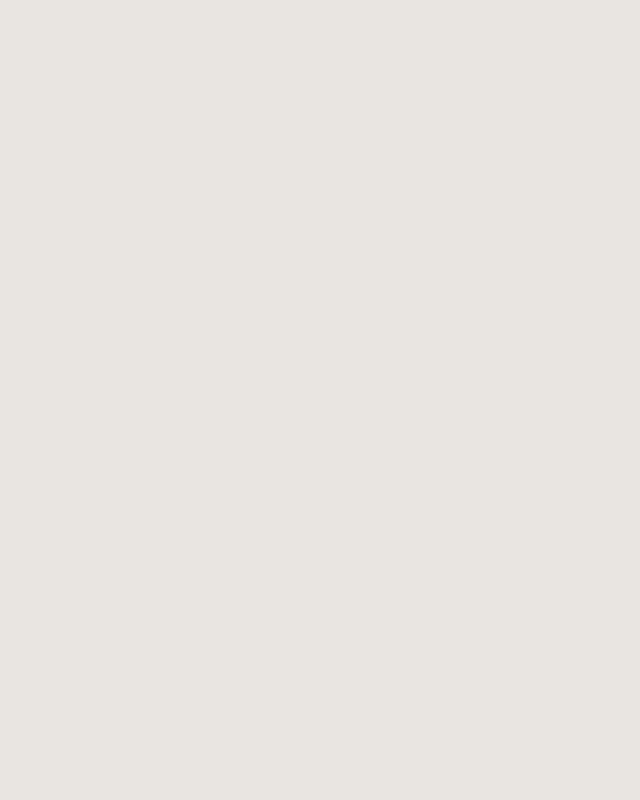
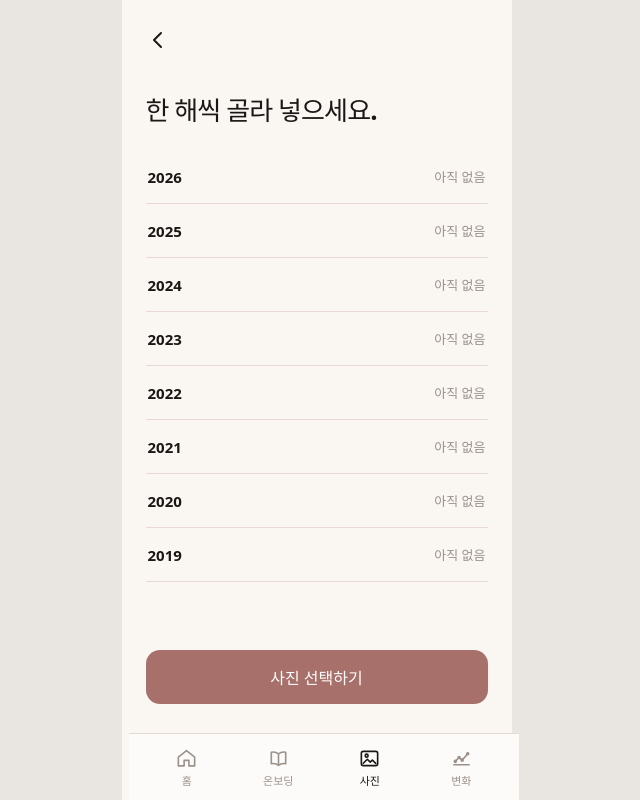
Before and after one commit to leewayj/PRIDE_a, a React (Vite) app: page /photos/years in a window 1280 px wide. Before the commit this address had no page. Shown: the whole page, without its empty margins (316-956 px from the left). Built offline with nearby package versions, Linux system fonts and the light colour scheme.

Commit message:
feat: add yearly photo status page

```diff
--- a/src/App.jsx
+++ b/src/App.jsx
@@ -1,9 +1,11 @@
 import { BrowserRouter, Route, Routes } from 'react-router-dom'
 import OnboardingLayout from './layouts/OnboardingLayout.jsx'
+import PhotosLayout from './layouts/PhotosLayout.jsx'
 import ChangesPage from './pages/ChangesPage.jsx'
 import CheckInPage from './pages/CheckInPage.jsx'
 import HomePage from './pages/HomePage.jsx'
 import PhotosPage from './pages/PhotosPage.jsx'
+import PhotoYearsPage from './pages/PhotoYearsPage.jsx'
 import ProfilePage from './pages/ProfilePage.jsx'
 import OnboardingCompletePage from './pages/onboarding/OnboardingCompletePage.jsx'
 import OnboardingGuidePage from './pages/onboarding/OnboardingGuidePage.jsx'
@@ -17,7 +19,10 @@ function App() {
       <Routes>
         <Route path="/" element={<HomePage />} />
         <Route path="/check-in" element={<CheckInPage />} />
-        <Route path="/photos" element={<PhotosPage />} />
+        <Route path="/photos" element={<PhotosLayout />}>
+          <Route index element={<PhotosPage />} />
+          <Route path="years" element={<PhotoYearsPage />} />
+        </Route>
         <Route path="/changes" element={<ChangesPage />} />
         <Route path="/profile" element={<ProfilePage />} />
         <Route path="/onboarding" element={<OnboardingLayout />}>
--- /dev/null
+++ b/src/layouts/PhotosLayout.jsx
@@ -0,0 +1,14 @@
+import { Outlet } from 'react-router-dom'
+import BottomNavigation from '../components/navigation/BottomNavigation.jsx'
+import '../styles/photos.css'
+
+function PhotosLayout() {
+  return (
+    <main className="app-shell photos-layout">
+      <Outlet />
+      <BottomNavigation />
+    </main>
+  )
+}
+
+export default PhotosLayout
--- /dev/null
+++ b/src/pages/PhotoYearsPage.jsx
@@ -0,0 +1,45 @@
+import { useNavigate } from 'react-router-dom'
+import ActionButton from '../components/ui/ActionButton.jsx'
+
+function BackIcon() {
+  return (
+    <svg viewBox="0 0 24 24" aria-hidden="true">
+      <path d="m15 5-7 7 7 7" />
+    </svg>
+  )
+}
+
+function PhotoYearsPage() {
+  const navigate = useNavigate()
+  const currentYear = new Date().getFullYear()
+  const years = Array.from({ length: 8 }, (_, index) => currentYear - index)
+
+  return (
+    <section className="photo-years-page">
+      <header className="photo-years-page__header">
+        <button type="button" onClick={() => navigate(-1)} aria-label="이전 화면으로 돌아가기">
+          <BackIcon />
+        </button>
+      </header>
+
+      <div className="photo-years-page__intro">
+        <h1>한 해씩 골라 넣으세요.</h1>
+      </div>
+
+      <ul className="photo-years-page__list" aria-label="연도별 사진 현황">
+        {years.map((year) => (
+          <li key={year}>
+            <span>{year}</span>
+            <span className="photo-years-page__empty">아직 없음</span>
+          </li>
+        ))}
+      </ul>
+
+      <div className="photo-years-page__cta">
+        <ActionButton fullWidth>사진 선택하기</ActionButton>
+      </div>
+    </section>
+  )
+}
+
+export default PhotoYearsPage
--- a/src/pages/PhotosPage.jsx
+++ b/src/pages/PhotosPage.jsx
@@ -1,11 +1,29 @@
-import BottomNavigation from '../components/navigation/BottomNavigation.jsx'
+import { useNavigate } from 'react-router-dom'
+import ActionButton from '../components/ui/ActionButton.jsx'
 
 function PhotosPage() {
+  const navigate = useNavigate()
+
   return (
-    <main className="app-shell">
-      <h1>PhotosPage</h1>
-      <BottomNavigation />
-    </main>
+    <section className="photos-upload-page">
+      <div className="photos-upload-page__content">
+        <div className="photos-upload-page__icon" aria-hidden="true">
+          <svg viewBox="0 0 64 64">
+            <rect x="10" y="13" width="44" height="38" rx="5" />
+            <circle cx="25" cy="27" r="5" />
+            <path d="m14 45 11-11 8 8 6-6 11 9" />
+          </svg>
+        </div>
+        <h1>사진을 모아<br />변화를 확인하세요.</h1>
+        <p>해마다 사진을 한 장씩 골라 넣으면<br />시간에 따른 변화를 볼 수 있어요.</p>
+      </div>
+
+      <div className="photos-upload-page__cta">
+        <ActionButton fullWidth onClick={() => navigate('/photos/years')}>
+          사진 업로드
+        </ActionButton>
+      </div>
+    </section>
   )
 }
 
--- /dev/null
+++ b/src/styles/photos.css
@@ -0,0 +1,154 @@
+.photos-layout {
+  --photos-gutter: clamp(20px, 6.15vw, 24px);
+  width: 100%;
+  min-width: 0;
+  min-height: 100dvh;
+  overflow-x: clip;
+}
+
+.photos-upload-page,
+.photo-years-page {
+  display: flex;
+  width: 100%;
+  min-width: 0;
+  min-height: calc(100dvh - 72px - env(safe-area-inset-bottom));
+  padding: max(18px, env(safe-area-inset-top)) var(--photos-gutter) 24px;
+  flex-direction: column;
+}
+
+.photos-upload-page__content {
+  display: flex;
+  flex: 1;
+  padding-bottom: 36px;
+  align-items: center;
+  flex-direction: column;
+  justify-content: center;
+  text-align: center;
+}
+
+.photos-upload-page__icon {
+  display: grid;
+  width: min(54vw, 190px);
+  aspect-ratio: 1;
+  margin-bottom: 38px;
+  border-radius: 50%;
+  color: var(--rose-900);
+  background: var(--background-sub);
+  place-items: center;
+}
+
+.photos-upload-page__icon svg {
+  width: 46%;
+  fill: none;
+  stroke: currentColor;
+  stroke-linecap: round;
+  stroke-linejoin: round;
+  stroke-width: 2.2;
+}
+
+.photos-upload-page h1,
+.photo-years-page h1 {
+  margin: 0;
+  color: var(--ink-900);
+  font-size: 26px;
+  line-height: 1.4;
+  font-weight: 700;
+  letter-spacing: -0.035em;
+}
+
+.photos-upload-page p {
+  margin: 16px 0 0;
+  color: #746b66;
+  font-size: 14px;
+  line-height: 1.65;
+}
+
+.photos-upload-page__cta,
+.photo-years-page__cta {
+  flex: 0 0 auto;
+}
+
+.photos-upload-page__cta .action-button,
+.photo-years-page__cta .action-button {
+  min-height: 54px;
+  border-radius: 14px;
+  font-size: 16px;
+}
+
+.photo-years-page__header {
+  min-height: 44px;
+}
+
+.photo-years-page__header button {
+  display: grid;
+  width: 44px;
+  height: 44px;
+  margin-left: -10px;
+  padding: 10px;
+  border: 0;
+  color: var(--ink-900);
+  background: transparent;
+  place-items: center;
+}
+
+.photo-years-page__header svg {
+  width: 24px;
+  height: 24px;
+  fill: none;
+  stroke: currentColor;
+  stroke-linecap: round;
+  stroke-linejoin: round;
+  stroke-width: 2;
+}
+
+.photo-years-page__intro {
+  padding: 30px 0 22px;
+}
+
+.photo-years-page__list {
+  min-width: 0;
+  margin: 0;
+  padding: 0;
+  list-style: none;
+}
+
+.photo-years-page__list li {
+  display: flex;
+  min-width: 0;
+  min-height: 54px;
+  padding: 14px 2px;
+  border-bottom: 1px solid var(--border-soft);
+  align-items: center;
+  justify-content: space-between;
+  gap: 16px;
+  font-size: 15px;
+  font-weight: 650;
+}
+
+.photo-years-page__empty {
+  flex-shrink: 0;
+  color: #9a918c;
+  font-size: 13px;
+  font-weight: 500;
+}
+
+.photo-years-page__cta {
+  margin-top: auto;
+  padding-top: 24px;
+}
+
+@media (max-height: 700px) {
+  .photos-upload-page__icon {
+    width: min(40vw, 150px);
+    margin-bottom: 24px;
+  }
+
+  .photo-years-page__intro {
+    padding: 18px 0 12px;
+  }
+
+  .photo-years-page__list li {
+    min-height: 48px;
+    padding-block: 10px;
+  }
+}
```
